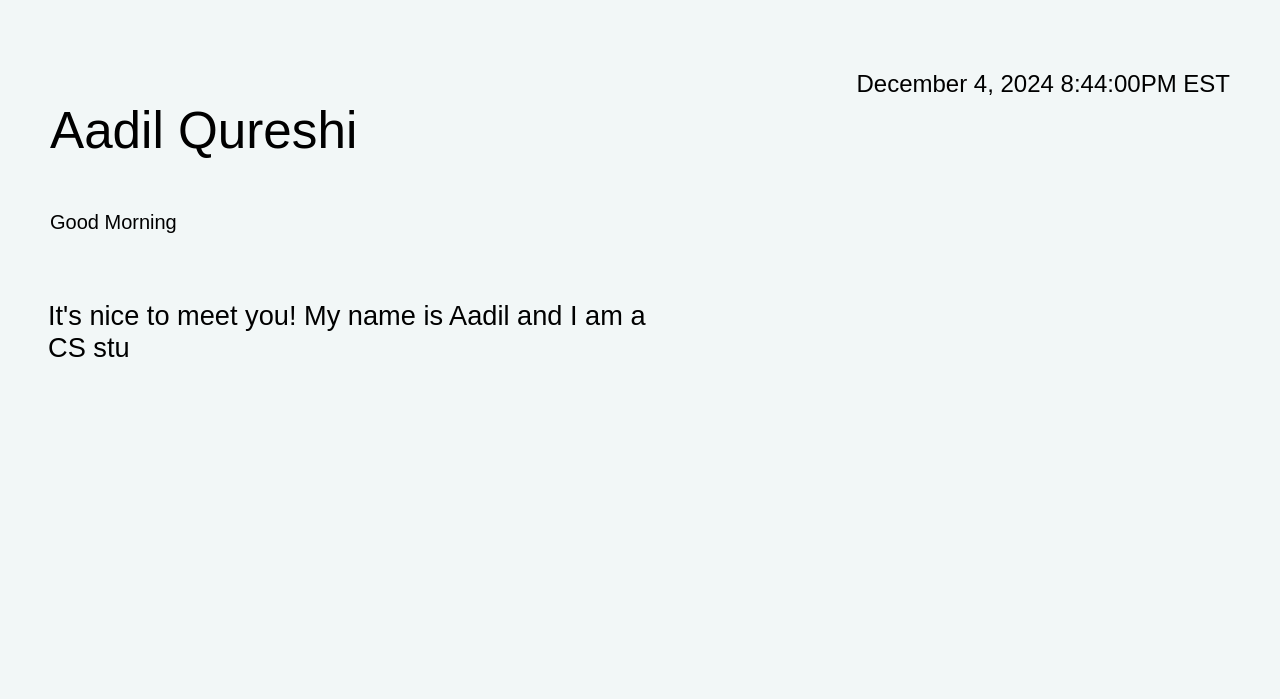
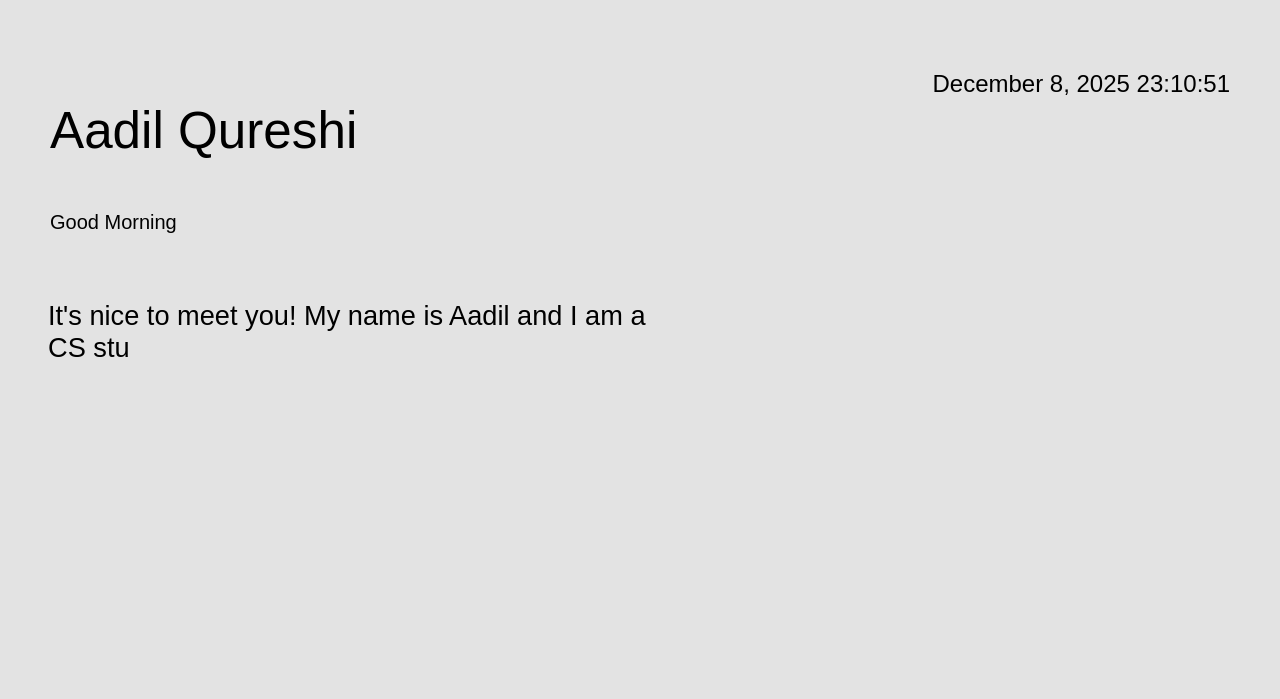
Before and after one commit to aadilq/Aadilq-PersonalWebsite, a plain HTML site: page index.html in a window 1280 px wide. Shown: the top 699 px of the page. Drawn offline with Linux system fonts and the light colour scheme; a web font is replaced by a local one.

Commit message:
add updatedDatedTime function

```diff
--- a/main.js
+++ b/main.js
@@ -60,3 +60,25 @@ function typeListItem(){
         }
     }
 }
+
+const monthName = ["January", "February", "March", "April", "May", "June", "July", "August", "September", "October", "November", "December"]
+
+function updatedDatedTime(){
+    const now = new Date()
+
+    const month = monthName[now.getMonth()]
+    const day = now.getDate()
+    const year = now.getFullYear()
+    const hours = now.getHours()
+    const minutes = now.getMinutes()
+    const seconds = now.getSeconds()
+
+    const formattedTime = hours + ':' + (minutes < 10 ? '0' + minutes : minutes) + ':' + (seconds < 10 ? '0' + seconds : seconds)
+
+    const dateTimeString = month + ' ' + day + ', ' + year + ' ' + formattedTime
+
+    document.querySelector('.datetime').textContent = dateTimeString
+}
+
+updatedDatedTime()
+setInterval(updatedDatedTime, 1000)
--- a/styles.css
+++ b/styles.css
@@ -1,5 +1,5 @@
 body{
-    background-color: #F2F7F7;
+    background-color: #e3e3e3;
 }
 
 .site-header{
```
